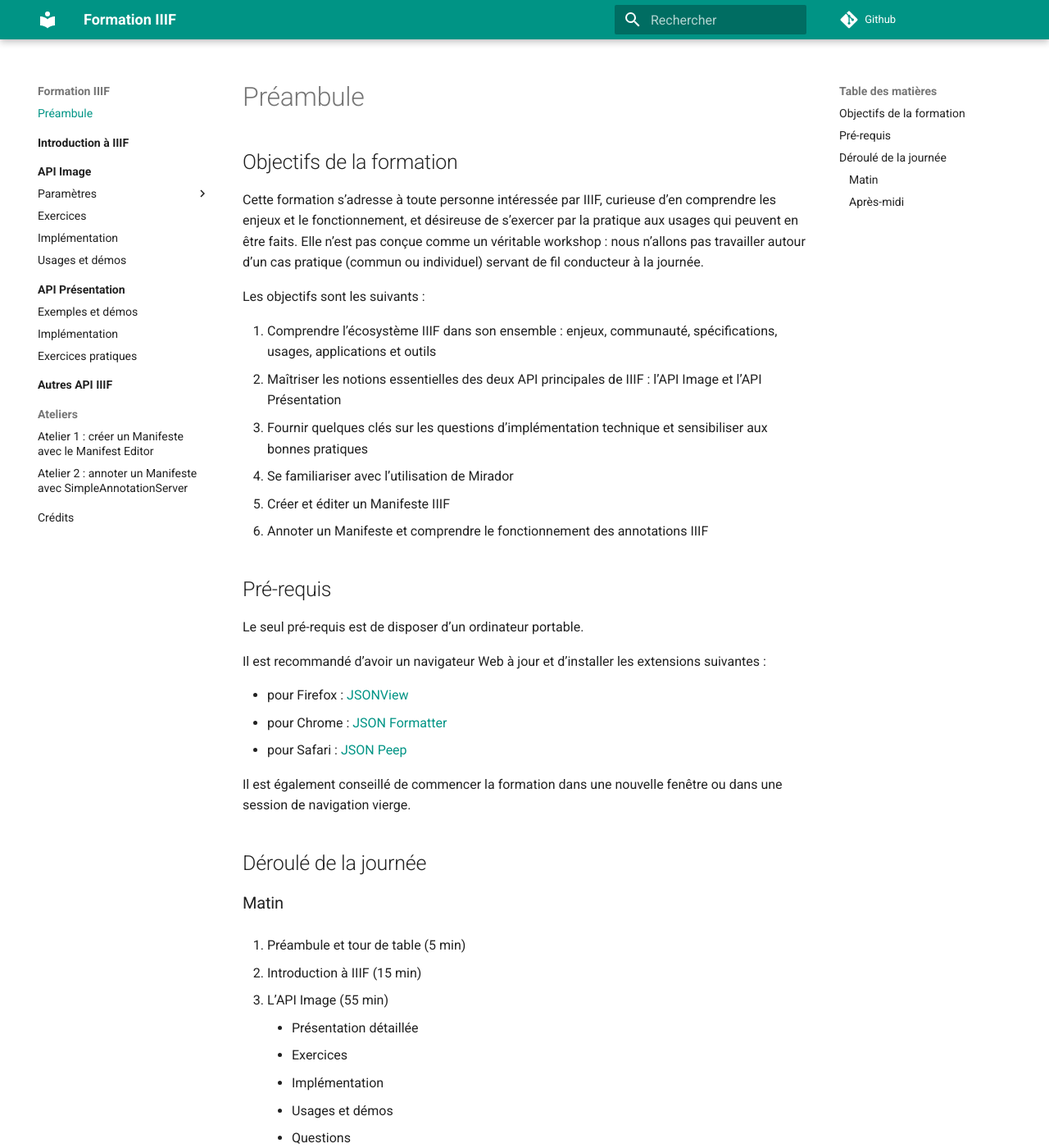
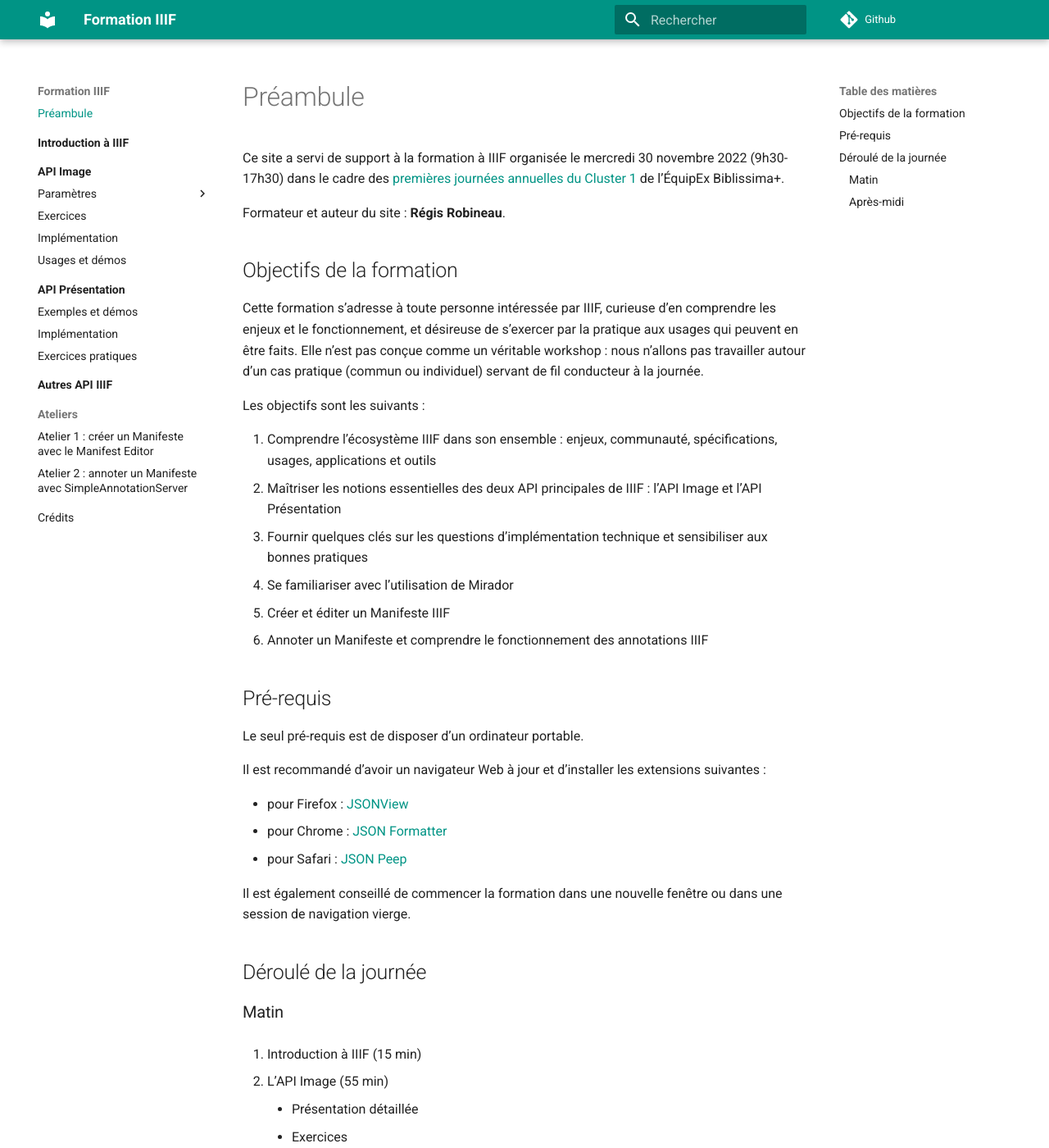
Before and after one commit to regisrob/formation-iiif, an MkDocs documentation site: the page built from docs/index.md, in a window 1280 px wide and 1400 px high. Shown: the whole window at 82% size. Built offline with MkDocs 1.6.1 and Material for MkDocs 9.7.7, drawn with Linux system fonts in a browser that asks for light colours; comment, search, counter and statistics services are not loaded.

Commit message:
Mise à jour index.md

```diff
--- a/docs/index.md
+++ b/docs/index.md
@@ -1,4 +1,8 @@
 # Préambule
+
+Ce site a servi de support à la formation à IIIF organisée le mercredi 30 novembre 2022 (9h30-17h30) dans le cadre des [premières journées annuelles du Cluster 1](https://projet.biblissima.fr/fr/actualites/journees-annuelles-2022-cluster-1-acquisition-corpus-sources-interoperables) de l'ÉquipEx Biblissima+.
+
+Formateur et auteur du site : **Régis Robineau**.
 
 ## Objectifs de la formation
 
@@ -29,11 +33,9 @@ Il est également conseillé de commencer la formation dans une nouvelle fenêtr
 
 ### Matin
 
-1. Préambule et tour de table (5 min)
+1. Introduction à IIIF (15 min)
 
-2. Introduction à IIIF (15 min)
-
-3. L'API Image (55 min)
+2. L'API Image (55 min)
 
     - Présentation détaillée
     - Exercices
```
Also changed, not shown: other parts of docs/index.md (+1 -1 lines).
